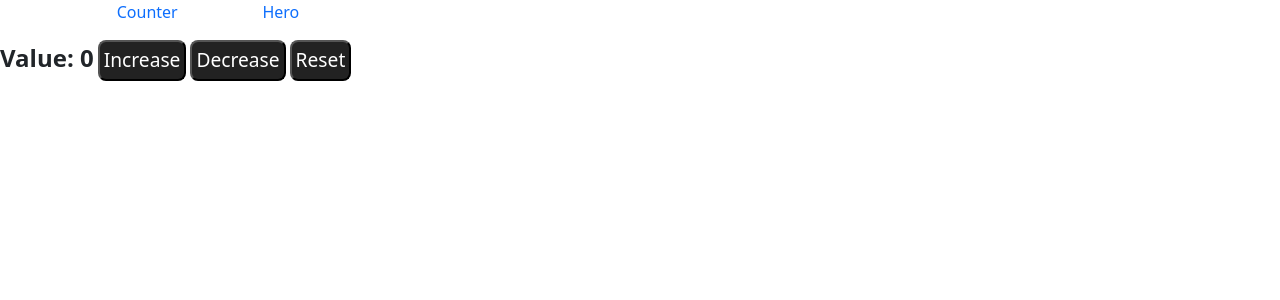
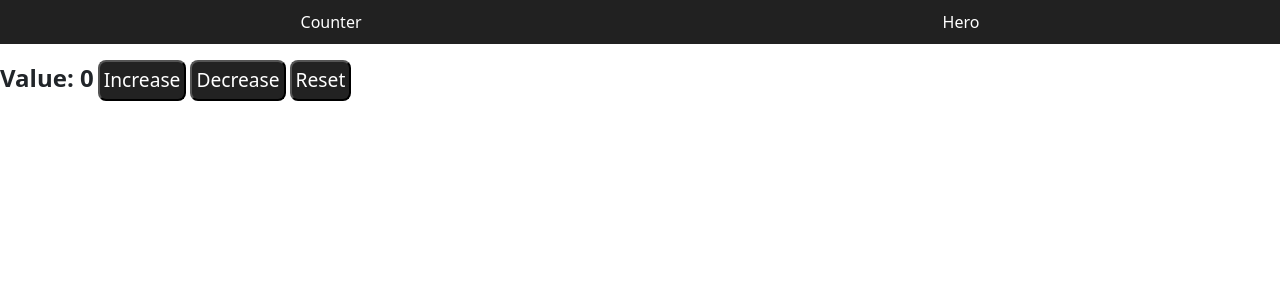
Before and after one commit to CarlosGal19/First_Angular_Practice, an Angular app: page / in a window 1280 px wide. Shown: the top 300 px of the page. Built offline with nearby package versions, Linux system fonts and the light colour scheme.

Commit message:
style: update navigation bar styles

```diff
--- a/src/app/nav-bar/nav-bar.css
+++ b/src/app/nav-bar/nav-bar.css
@@ -1,25 +1,21 @@
-li {
-  list-style: none;
+ul {
+  display: flex;
+  justify-content: space-around;
+  background-color: #212121;
+  color: white;
+  padding: 10px;
 }
 
-ul {
-  display: flex;
-  justify-content: space-evenly;
-  width: 30%;
+li {
+  list-style-type: none;
 }
 
-a:link {
+a {
+  color: white;
   text-decoration: none;
 }
 
-a:visited {
-  text-decoration: none;
-}
-
-a:hover {
+a.active {
+  color: red;
   text-decoration: underline;
 }
-
-a:active {
-  text-decoration: underline;
-}
```
